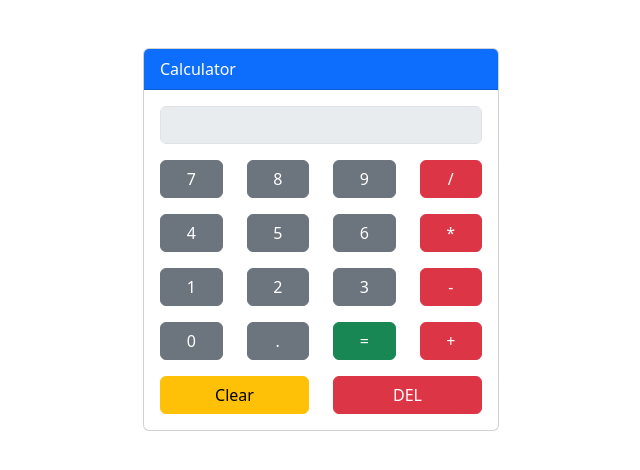
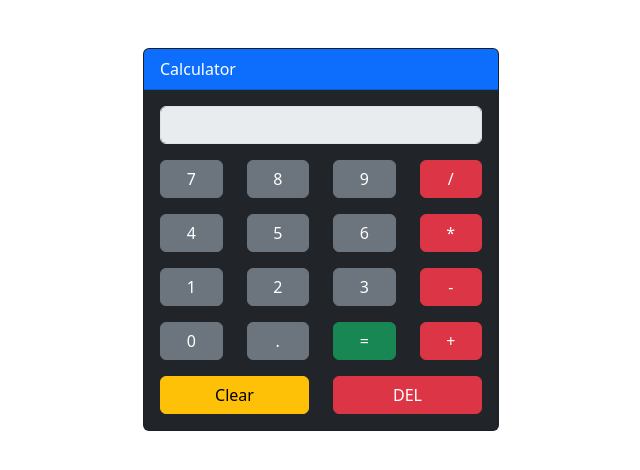
Before and after one commit to HafizAbeer/js-4, a plain HTML site: page index.html in a window 1280 px wide. Shown: the whole page, without its empty margins (319-959 px from the left). Drawn offline with nearby package versions, Linux system fonts and the light colour scheme.

Commit message:
bg update

```diff
--- a/index.html
+++ b/index.html
@@ -16,7 +16,7 @@
       <div class="container">
         <div class="row justify-content-center mt-5">
           <div class="col-md-4">
-            <div class="card">
+            <div class="card bg-dark">
               <div class="card-header bg-primary text-white">Calculator</div>
               <div class="card-body">
                 <input
```
